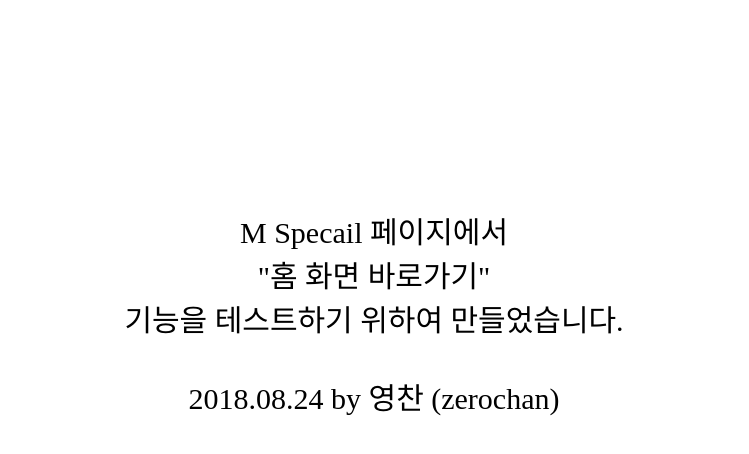
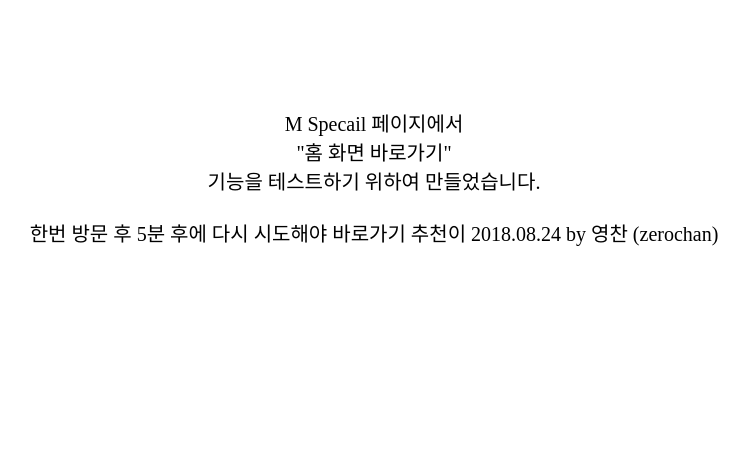
Before and after one commit to zerochankim/zerochankim.github.io, a plain HTML site: page index.html in a window 1280 px wide. Shown: the whole page, without its empty margins (266-1015 px from the left). Drawn offline with Linux system fonts and the light colour scheme.

Commit message:
Update index.html

```diff
--- a/index.html
+++ b/index.html
@@ -9,11 +9,12 @@
 <body >
 
 
-<div style="width: 100%;height: 100%; box-sizing: border-box;padding-top: 200px;text-align: center;font-size: 30px;">
+<div style="width: 100%;height: 100%; box-sizing: border-box;padding-top: 100px;text-align: center;font-size: 20px;">
 M Specail 페이지에서<br />
 "홈 화면 바로가기"<br />
 기능을 테스트하기 위하여 만들었습니다.<br />
 <br />
+한번 방문 후 5분 후에 다시 시도해야 바로가기 추천이
 2018.08.24 by 영찬 (zerochan)
 </div>
 <script>
```
